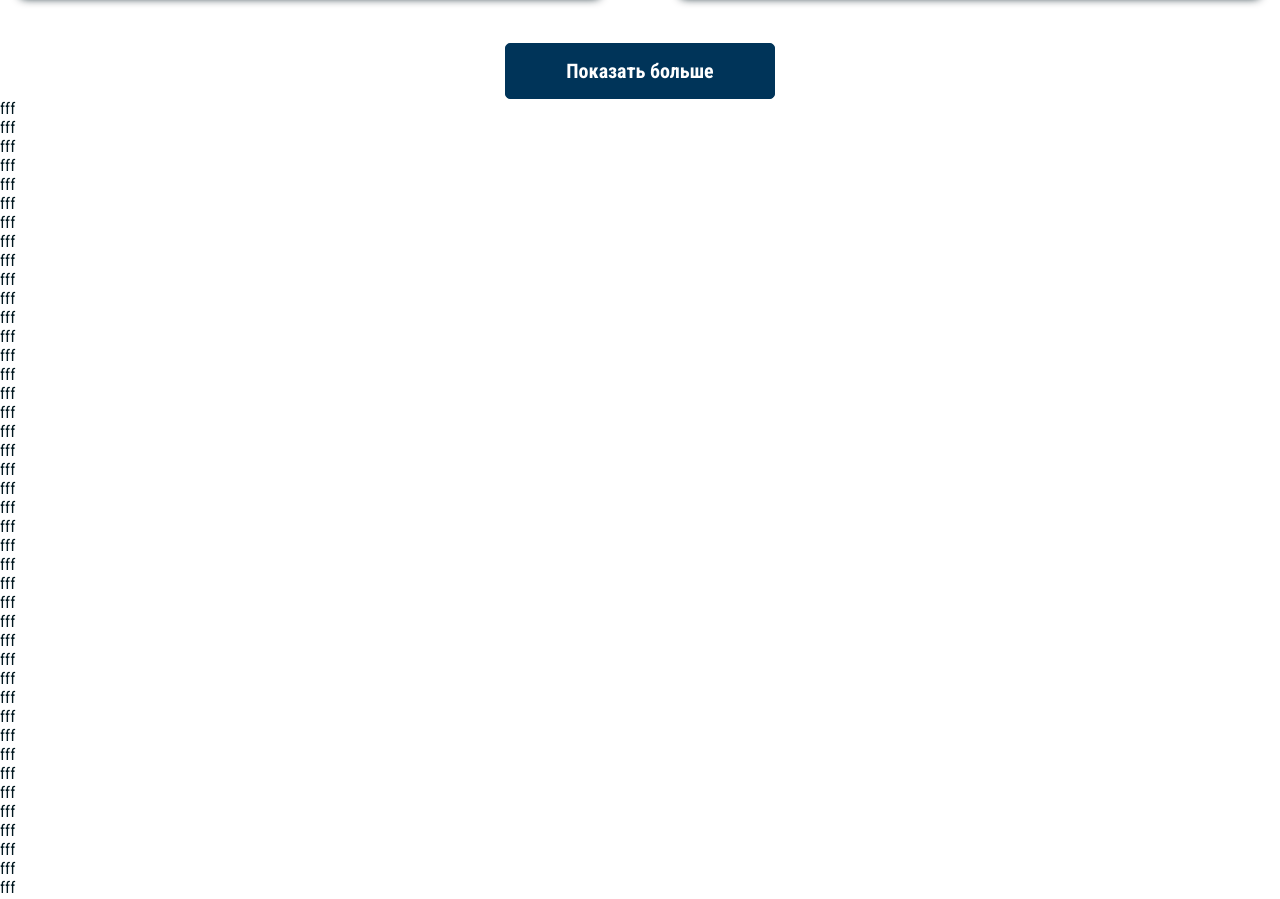
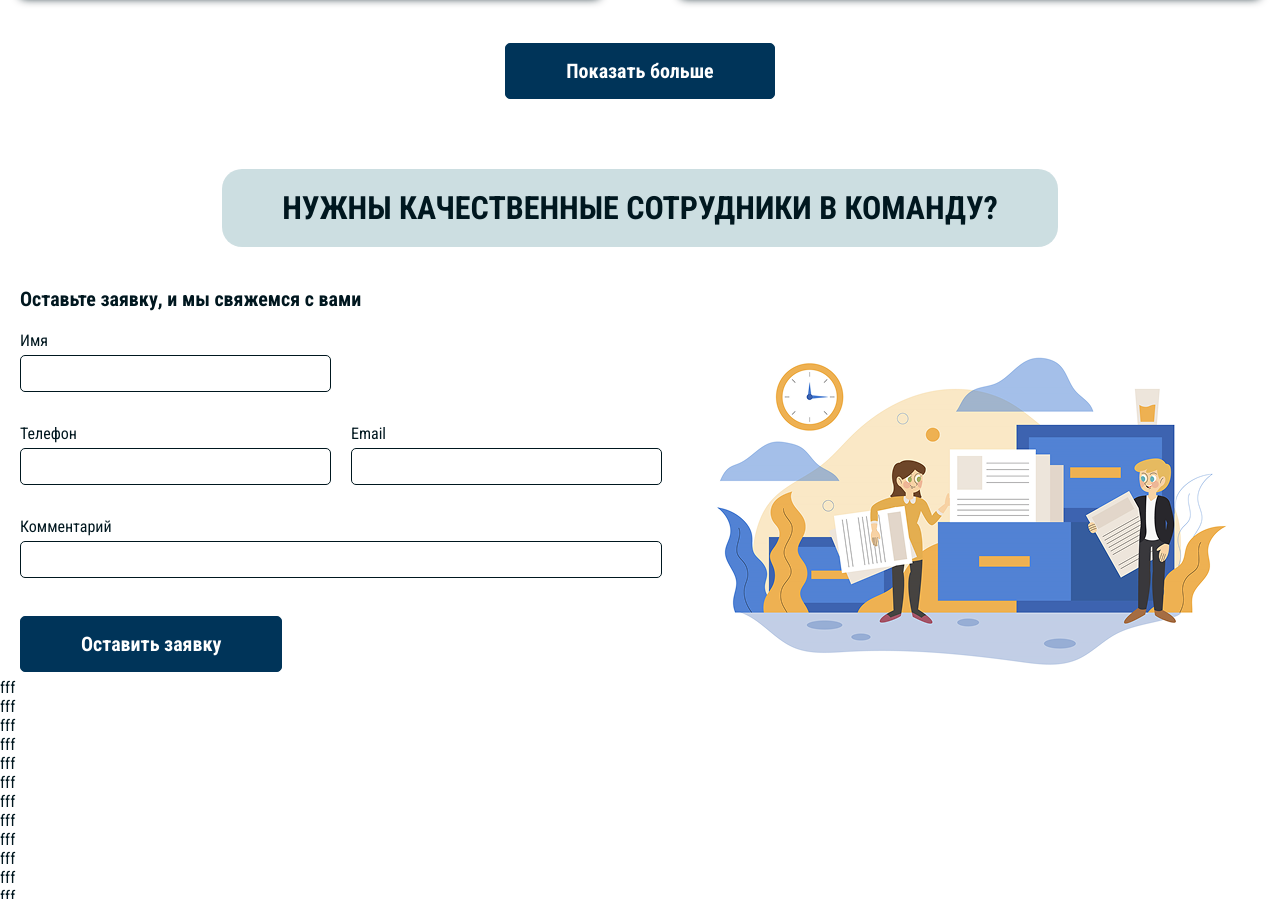
Before and after one commit to Fryaner/perfectteam, a Vue app: page / in a window 1280 px wide. Shown: the part 5630-6529 px from the top of the page. Built offline with nearby package versions, Linux system fonts and the light colour scheme.

Commit message:
add: feedback

```diff
--- /dev/null
+++ b/src/components/feedback.vue
@@ -0,0 +1,173 @@
+<template>
+    <section class="feedback">
+        <Title>НУЖНЫ КАЧЕСТВЕННЫЕ СОТРУДНИКИ В КОМАНДУ?</Title>
+        <div class="feedback__main">
+            <h3 class="feedback__title">Оставьте заявку, и мы свяжемся с вами</h3>
+            <form class="feedback__form">
+                <div class="feedback__image">
+                    <img src="@/assets/images/feedback.png" alt=""/>
+                </div>
+                <div class="feedback__input feedback__input-user">
+                    <label for="user">Имя</label>
+                    <input type="text" id="user"/>
+                </div>
+                <div class="feedback__input feedback__input-phone">
+                    <label for="phone">Телефон</label>
+                    <input type="text" id="phone"/>
+                </div>
+                <div class="feedback__input feedback__input-email">
+                    <label for="mail">Email</label>
+                    <input type="text" id="mail"/>
+                </div>
+                <div class="feedback__input feedback__input-comment">
+                    <label for="comment">Комментарий</label>
+                    <input type="text" id="comment"/>
+                </div>
+                <div class="feedback__btn">
+                    <button>Оставить заявку</button>
+                </div>
+            </form>
+        </div>
+    </section>
+</template>
+
+<style lang="scss" scoped>
+.feedback {
+    padding: 70px 20px;
+    padding-bottom: 0;
+    display: flex;
+    flex-direction: column;
+    gap: 40px;
+
+    @media screen and (max-width: $limit-mobile) {
+        padding: 50px 10px;
+    }
+
+    &__main {
+        display: flex;
+        flex-direction: column;
+        gap: 20px;
+    }
+
+    &__title {
+        font-size: 20px;
+        font-weight: 700;
+    }
+
+    &__form {
+        display: grid;
+        grid-template-areas:
+        "User - Image"
+        "Phone Email Image"
+        "Comment Comment Image"
+        "Button Button Image";
+        gap: 20px;
+        grid-template-columns: 0.6fr 0.6fr 1fr;
+
+        @media screen and (max-width: $limit-tablet) {
+            grid-template-areas:
+            "Image Image"
+            "User Phone"
+            "Email Comment"
+            "Button Button";
+
+            grid-template-columns: 1fr 1fr;
+        }
+
+        @media screen and (max-width: $limit-mobile) {
+            grid-template-areas:
+            "Image"
+            "User"
+            "Phone"
+            "Email"
+            "Comment"
+            "Button";
+
+            grid-template-columns: 1fr;
+        }
+    }
+
+    &__image {
+        grid-area: Image;
+        display: flex;
+        justify-content: center;
+
+
+        img {
+            @media screen and (max-width: $limit-tablet) {
+                width: 100%;
+                height: auto;
+            }
+        }
+    }
+
+    &__input {
+        display: flex;
+        flex-direction: column;
+        gap: 5px;
+
+        label {
+            font-size: 16px;
+        }
+
+        input {
+            border: 1px solid $color-black;
+            border-radius: 5px;
+            padding: 10px;
+            min-width: 200px;
+        }
+    }
+
+    &__input-user {
+        grid-area: User;
+    }
+
+    &__input-phone {
+        grid-area: Phone;
+    }
+
+    &__input-email {
+        grid-area: Email;
+    }
+
+    &__input-comment {
+        grid-area: Comment;
+    }
+
+    &__btn {
+        display: grid;
+        grid-area: Button;
+        align-items: center;
+        justify-content:  flex-start;
+
+        @media screen and (max-width: $limit-tablet) {
+                // width: 100%;
+                justify-content: normal;
+            }
+
+        button {
+            border: 1px solid $color-btn;
+            background-color: $color-btn;
+            color: $color-white;
+            font-weight: 700;
+            border-radius: 5px;
+            padding: 15px 60px;
+            font-size: 20px;
+            cursor: pointer;
+            transition: .5s;
+            text-align: center;
+
+            @media (hover: hover) {
+                &:hover {
+                    background-color: $color-white;
+                    color: $color-btn;
+                }
+            }
+
+            @media screen and (max-width: $limit-mobile){
+                font-size: 18px;
+            }
+        }
+    }
+}
+</style>
--- a/src/pages/main.vue
+++ b/src/pages/main.vue
@@ -5,6 +5,7 @@
     <Stage/>
     <Faq/>
     <Price/>
+    <Feedback/>
 </template>
 
 <script setup>
@@ -14,4 +15,5 @@ import Services from '@/components/services.vue';
 import Stage from '@/components/stage.vue';
 import Faq from '@/components/faq.vue';
 import Price from '@/components/price.vue';
+import Feedback from '@/components/feedback.vue';
 </script>
```
Also changed, not shown: src/assets/images/feedback.png (added).
